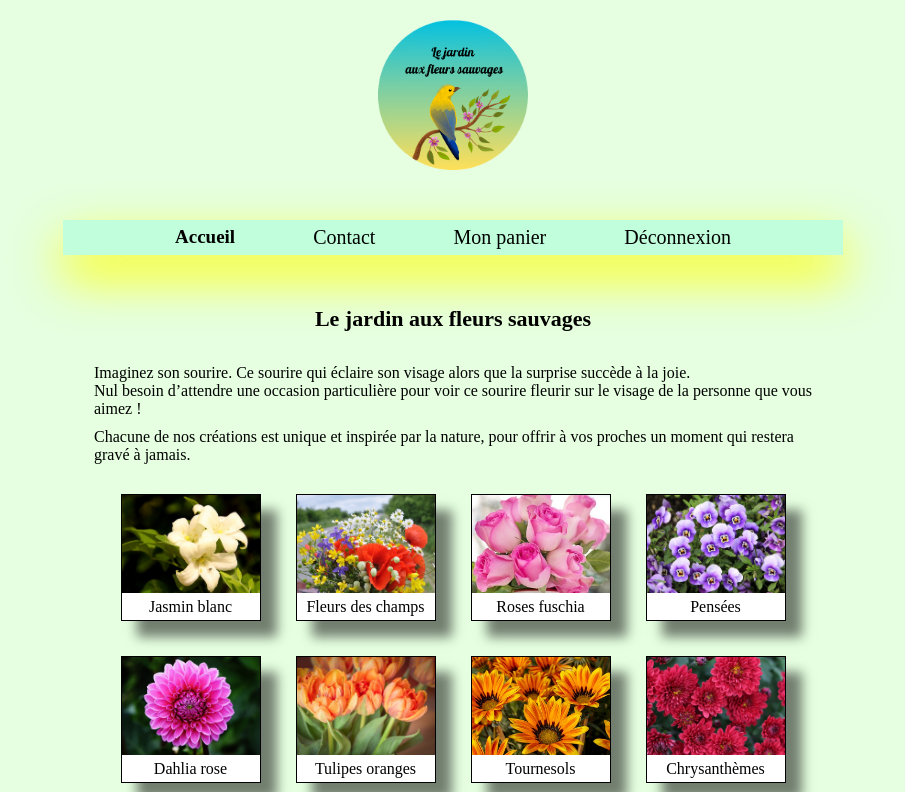
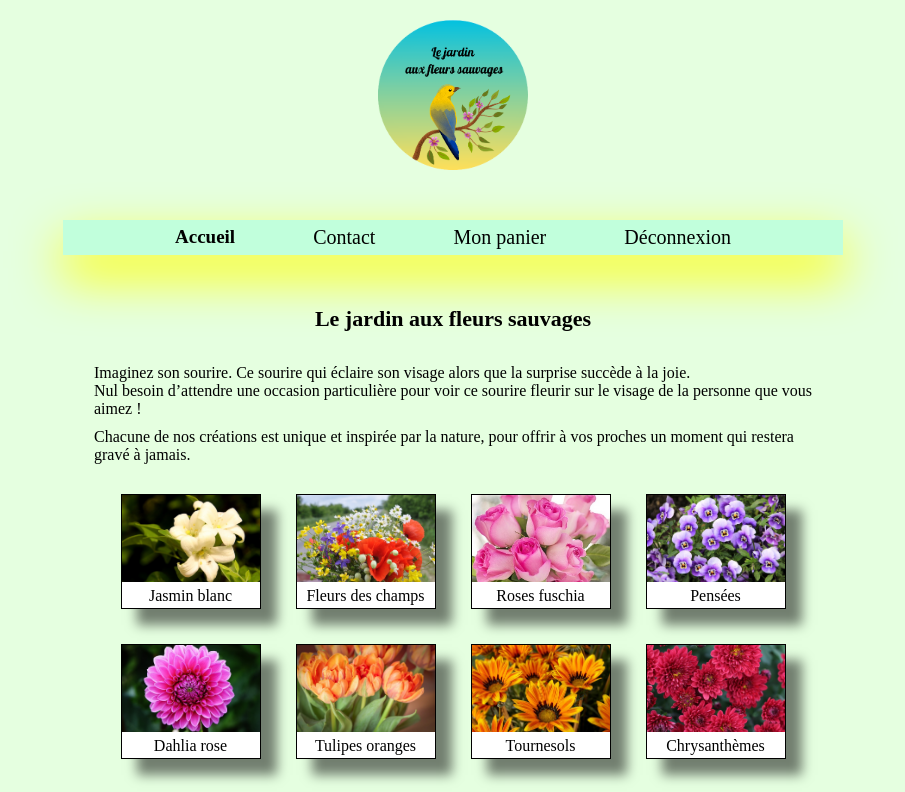
Before and after one commit to NatashaFinkel/The-flower-power-project, a React (Vite) app: page / in a window 1280 px wide. Shown: the top 792 px of the page, without its empty margins (187-1092 px from the left). Built offline with nearby package versions, Linux system fonts and the light colour scheme.

Commit message:
Mise à jour du css

```diff
--- a/src/style/index.css
+++ b/src/style/index.css
@@ -227,8 +227,7 @@ a p {
   justify-items: center;
   width: 140px;
   box-shadow: 16px 16px 11px rgba(0, 0, 0, 0.5);
-  max-width: 150px;
-  height: 127px;
+  height: 115px;
   display: flex;
   flex-direction: column;
   justify-content: space-between;
@@ -237,8 +236,7 @@ a p {
   img {
     aspect-ratio: 1 / 1;
     object-fit: cover;
-    height: 98px;
-    width: auto;
+    height: 87px;
   }
 
   p {
```
